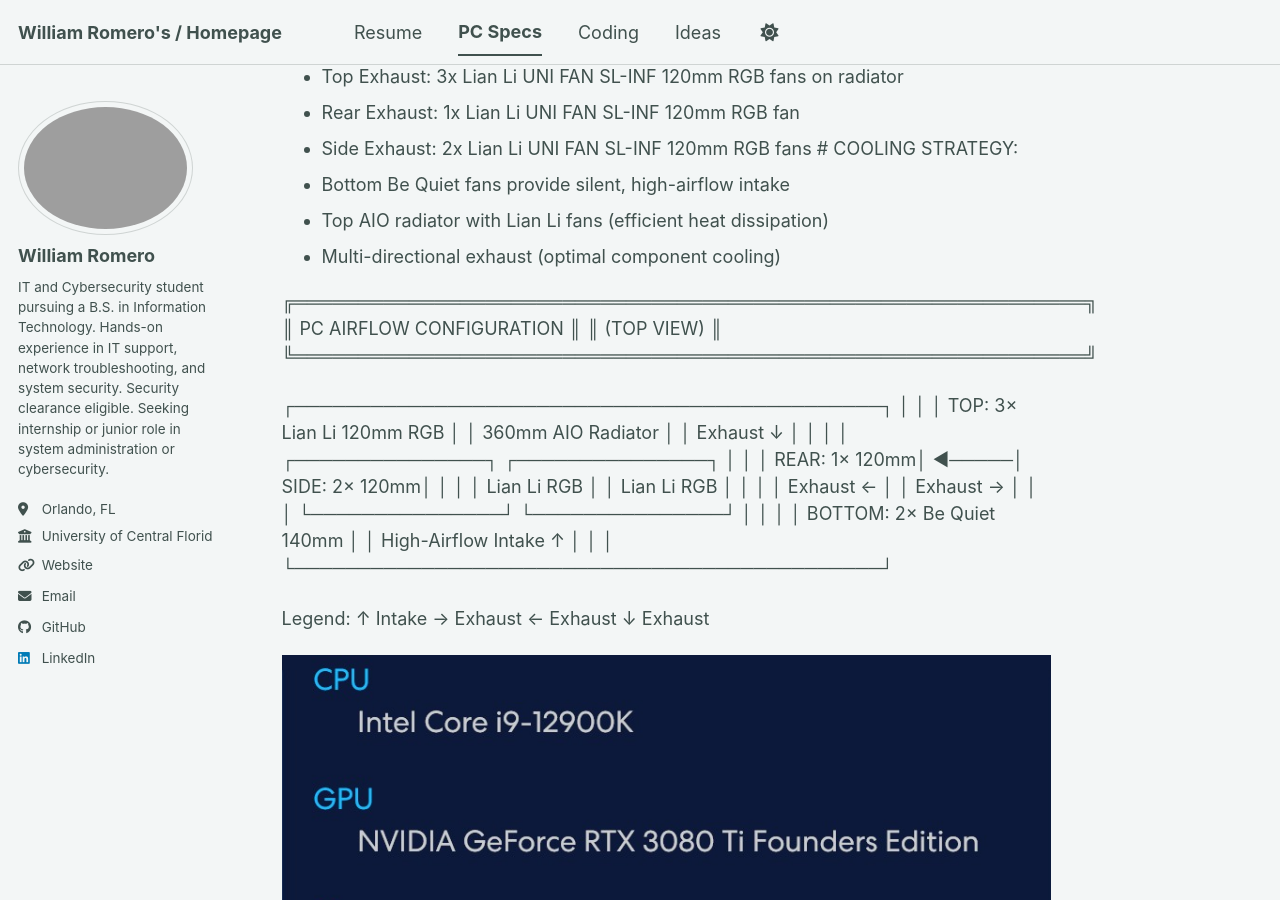
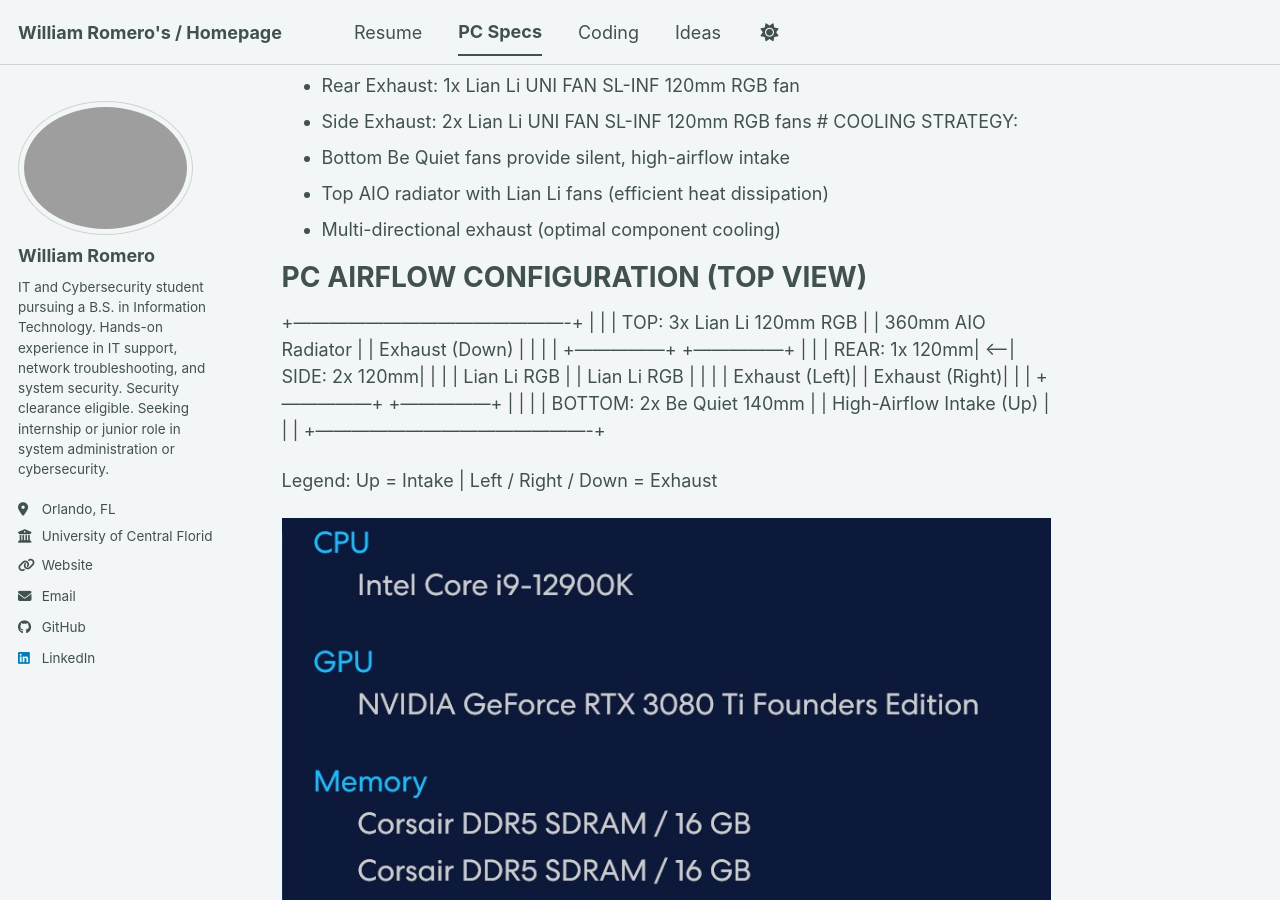
Before and after one commit to williamromero11/williamromero11.github.io, a Jekyll site: the page built from _pages/specs.md, in a window 1280 px wide and 900 px high, scrolled down 1746 px. Built offline with Jekyll 4.4.1, drawn with Linux system fonts in a browser that asks for light colours; a script bundle is joined from its source files by our own code; library files that are not in the unit come from our copies.

Commit message:
Update specs.md

```diff
--- a/_pages/specs.md
+++ b/_pages/specs.md
@@ -13,8 +13,8 @@
 
 ## Specifications
 
-- **Case:** Hyte Y60 |
-- **Motherboard:** ASUS ROG STRIX Z690-F GAMING WIFI |
+- **Case:** Hyte Y60
+- **Motherboard:** ASUS ROG STRIX Z690-F GAMING WIFI
 - **CPU:** Intel Core i9-12900K | **Cores:** 16 Cores (8 Performance + 8 Efficient) / 24 Threads
 - **GPU:** NVIDIA GeForce RTX 3080 Ti Founders Edition | **VRAM:** 12GB GDDR6X
 - **RAM:** 64GB Corsair DDR5 SDRAM | 4×16GB DDR5 @ 4800MHz
@@ -33,29 +33,29 @@
 - Top AIO radiator with Lian Li fans (efficient heat dissipation)
 - Multi-directional exhaust (optimal component cooling)
 
-╔══════════════════════════════════════════════════════════════╗
-║                   PC AIRFLOW CONFIGURATION                   ║
-║                       (TOP VIEW)                             ║
-╚══════════════════════════════════════════════════════════════╝
+PC AIRFLOW CONFIGURATION (TOP VIEW)
+==================================
 
-┌──────────────────────────────────────────────┐
-│                                              │
-│   TOP: 3× Lian Li 120mm RGB                  │
-│   360mm AIO Radiator                         │
-│   Exhaust ↓                                  │
-│                                              │
-│ ┌───────────────┐        ┌───────────────┐   │
-│ │ REAR: 1× 120mm│ ◀─────│ SIDE: 2× 120mm│   │
-│ │ Lian Li RGB   │        │ Lian Li RGB   │   │
-│ │ Exhaust ←     │        │ Exhaust →     │   │
-│ └───────────────┘        └───────────────┘   │
-│                                              │
-│   BOTTOM: 2× Be Quiet 140mm                  │
-│   High-Airflow Intake ↑                      │
-│                                              │
-└──────────────────────────────────────────────┘
++----------------------------------------------+
+|                                              |
+|   TOP: 3x Lian Li 120mm RGB                  |
+|   360mm AIO Radiator                         |
+|   Exhaust (Down)                             |
+|                                              |
+|  +---------------+        +---------------+  |
+|  | REAR: 1x 120mm| <------| SIDE: 2x 120mm|  |
+|  | Lian Li RGB   |        | Lian Li RGB   |  |
+|  | Exhaust (Left)|        | Exhaust (Right)| |
+|  +---------------+        +---------------+  |
+|                                              |
+|   BOTTOM: 2x Be Quiet 140mm                  |
+|   High-Airflow Intake (Up)                   |
+|                                              |
++----------------------------------------------+
 
-Legend: ↑ Intake  → Exhaust  ← Exhaust  ↓ Exhaust
+Legend:
+Up = Intake | Left / Right / Down = Exhaust
+
 
 
 ![PC Specs](/images/pc%203.jpeg)
```
